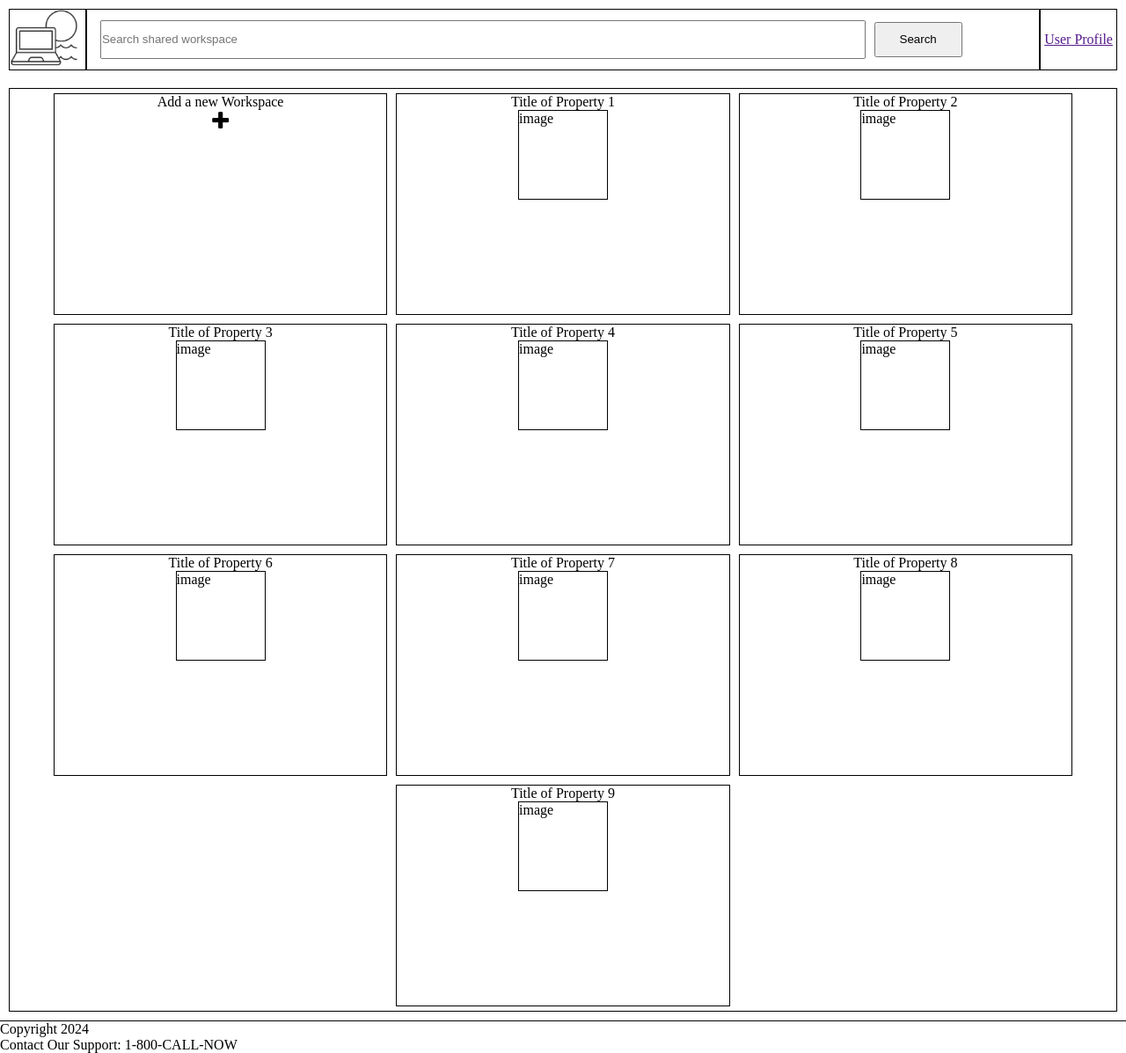
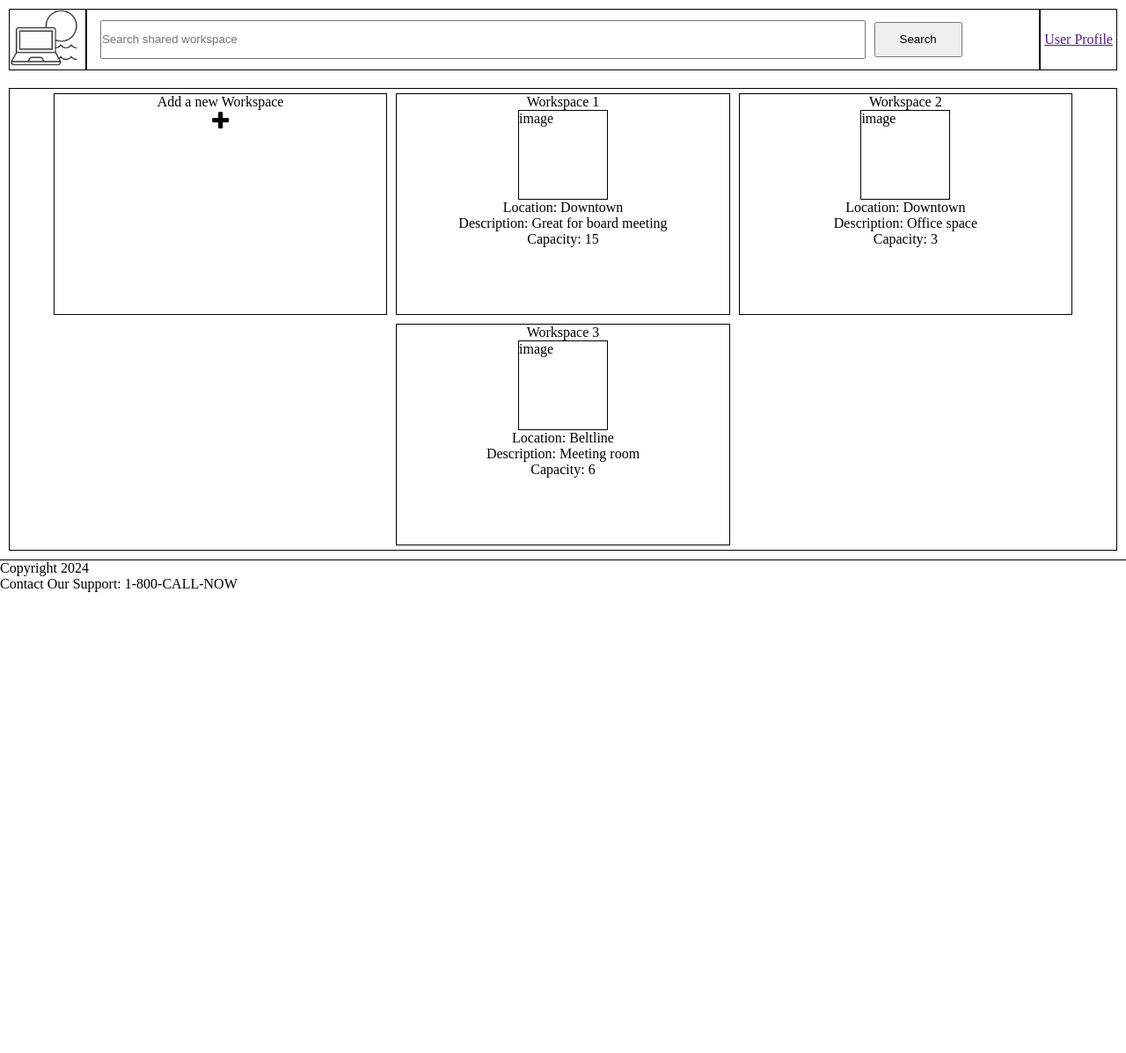
Before and after one commit to laura-bvc/SODV1201-project, a PHP site: page /ownerAllProperties.html in a window 1280 px wide. Shown: the whole page at 88% size. After the commit the page ends 673 px from the top, so only its background shows below. Run offline with PHP 8.4, Linux system fonts and the light colour scheme.

Commit message:
- updated index.html to match workspace array - updated redirects

```diff
--- a/login.html
+++ b/login.html
@@ -5,6 +5,7 @@
     <meta name="viewport" content="width=device-width, initial-scale=1.0">
     <title>Login</title>
     <link rel="stylesheet" href="style.css">
+    <script src="https://cdnjs.cloudflare.com/ajax/libs/jquery/3.7.1/jquery.min.js"></script>
 </head>
 <body>
     <div class="signupHeader">
@@ -21,6 +22,7 @@
             <input type="text" name="loginUsername" id="loginUsername" placeholder="Username">
             <input type="password" name="loginPassword" id="loginPassword" placeholder="Password">
             <button id="loginButton">Log in</button>
+            <p id="loginMessage"></p>
         </div>
     </div>
 
@@ -36,5 +38,7 @@
         <p>Copyright 2024</p>
         <p>Contact Our Support: 1-800-CALL-NOW</p>
     </footer>
+
+    <script src="script.js"></script>
 </body>
 </html>
--- a/ownerAllProperties.html
+++ b/ownerAllProperties.html
@@ -6,6 +6,7 @@
     <title>Properties</title>
     <link rel="stylesheet" href="style.css">
     <link rel="stylesheet" href="https://cdnjs.cloudflare.com/ajax/libs/font-awesome/4.7.0/css/font-awesome.min.css">
+    <script src="https://cdnjs.cloudflare.com/ajax/libs/jquery/3.7.1/jquery.min.js"></script>
 </head>
 <body>
     <div class="homepageHeader">
@@ -23,69 +24,18 @@
     </div>
 
     <div class="propertiesContainer">
-        <div class="propertyBox">
+        <div class="propertyBoxAdd">
             <p>Add a new Workspace</p>
             <i style="font-size:24px" class="fa">&#xf067;</i>
         </div>
-        <div class="propertyBox">
-            <p>Title of Property 1</p>
-            <div class="propertyImgBox">
-                <p>image</p>
-            </div>
-        </div>
-        <div class="propertyBox">
-            <p>Title of Property 2</p>
-            <div class="propertyImgBox">
-                <p>image</p>
-            </div>
-        </div>
-        <div class="propertyBox">
-            <p>Title of Property 3</p>
-            <div class="propertyImgBox">
-                <p>image</p>
-            </div>
-        </div>
-        <div class="propertyBox">
-            <p>Title of Property 4</p>
-            <div class="propertyImgBox">
-                <p>image</p>
-            </div>
-        </div>
-        <div class="propertyBox">
-            <p>Title of Property 5</p>
-            <div class="propertyImgBox">
-                <p>image</p>
-            </div>
-        </div>
-        <div class="propertyBox">
-            <p>Title of Property 6</p>
-            <div class="propertyImgBox">
-                <p>image</p>
-            </div>
-        </div>
-        <div class="propertyBox">
-            <p>Title of Property 7</p>
-            <div class="propertyImgBox">
-                <p>image</p>
-            </div>
-        </div>
-        <div class="propertyBox">
-            <p>Title of Property 8</p>
-            <div class="propertyImgBox">
-                <p>image</p>
-            </div>
-        </div>
-        <div class="propertyBox">
-            <p>Title of Property 9</p>
-            <div class="propertyImgBox">
-                <p>image</p>
-            </div>
-        </div>
+
     </div>
 
     <footer>
         <p>Copyright 2024</p>
         <p>Contact Our Support: 1-800-CALL-NOW</p>
     </footer>
+
+    <script src="script.js"></script>
 </body>
 </html>
--- a/script.js
+++ b/script.js
@@ -82,3 +82,176 @@ $(document).ready(function(){
 
 
 });
+
+// index.html
+// ************* map workspace data to index.html property boxes *************
+$(document).ready(function() {
+	// use data in all_workspace array to populate properties container
+	function addPropertyBoxes() {
+		all_workspace.forEach(function(workspace) {
+			var propertyBox = $("<div>").addClass("propertyBox");
+			var title = $("<p>").text(workspace.title);
+			var propertyImgBox = $("<div>").addClass("propertyImgBox");
+			var image = $("<p>").text("image");
+			var location = $("<p>").text("Location: " + workspace.location);
+			var desc = $("<p>").text("Description: " + workspace.desc);
+			var capacity = $("<p>").text("Capacity: " + workspace.capacity);
+
+			propertyBox.append(title);
+			propertyBox.append(propertyImgBox);
+			propertyImgBox.append(image);
+			propertyBox.append(location);
+			propertyBox.append(desc);
+			propertyBox.append(capacity);
+
+			$(".propertiesContainer").append(propertyBox);
+		});
+	}
+	addPropertyBoxes();
+})
+
+// signup.html
+// ************* store signup data to array all_users_db *************
+$(document).ready(function(){
+	var all_users_db = [
+		{
+			userID: 1,
+			userType: "coworker",
+			username: "coworker1",
+			password: "456456",
+			email: "coworker1@123.com"
+		},
+		{
+			userID: 2,
+			userType: "owner",
+			username: "testuser1",
+			password: "123123",
+			email: "testuser1@123.com"
+		},
+	];
+
+	function addUser(userType) {
+		var usernameField;
+		var emailField;
+		var passwordField;
+		if(userType === 'coworker')
+		{
+			usernameField = $("#coworkerSignupUsername");
+			emailField = $("#coworkerSignupEmail");
+			passwordField = $("#coworkerSignupPassword");
+		}
+		else if(userType === 'owner')
+		{
+			usernameField = $("#ownerSignupUsername");
+			emailField = $("#ownerSignupEmail");
+			passwordField = $("#ownerSignupPassword");
+		}
+
+		var userID = all_users_db.length - 1
+		var username = usernameField.val();
+		var email = emailField.val();
+		var password = passwordField.val();
+
+		//push user data to array
+		all_users_db.push({
+			userID: userID,
+			userType: userType,
+			username: username,
+			email: email,
+			password: password
+		});
+	}
+	// function uses button click to determine 'coworker' or 'owner' userType
+	// and adds userType to database
+	$(".signupButton").click(function(){
+		var userType = $(this).data("type");
+		addUser(userType);
+	})
+})
+
+// login.html
+// ************* login functionality *************
+$(document).ready(function() {
+	var all_users_db = [
+		{
+			userID: 1,
+			userType: "coworker",
+			username: "coworker1",
+			password: "456456",
+			email: "coworker1@123.com"
+		},
+		{
+			userID: 2,
+			userType: "owner",
+			username: "testuser1",
+			password: "123123",
+			email: "testuser1@123.com"
+		},
+	];
+
+	$("#loginButton").click(function() {
+		var loginUsername = $("#loginUsername").val();
+		var loginPassword = $("#loginPassword").val();
+
+		// find user in all_users_db
+		var user = all_users_db.find(function(u){
+			return u.username === loginUsername && u.password === loginPassword;
+		})
+
+		if(user)
+		{
+			// successful login
+			$("#loginMessage").text("Login successful!");
+
+			// redirect owner to their AllProperties page
+			if(user.userType === "owner")
+			{
+				window.location.href = "ownerAllProperties.html?username=" + user.username;
+			}
+			// or redirect coworker to coworker_search page
+			else if(user.userType === "coworker")
+			{
+				window.location.href = "coworker_search.html?userid=int";
+			}
+		}
+		else
+		{
+			$("#loginMessage").text("Error! Username not found.");
+		}
+	})
+})
+
+// ownerAllProperties.html
+// ************* show owner properties on login *************
+// show owner's properties
+$(document).ready(function() {
+	// use data in all_workspace array to populate properties container
+	function addOwnerPropertyBoxes() {
+		all_workspace.forEach(function(workspace) {
+			var propertyBox = $("<div>").addClass("propertyBox");
+			var title = $("<p>").text(workspace.title);
+			var propertyImgBox = $("<div>").addClass("propertyImgBox");
+			var image = $("<p>").text("image");
+			var location = $("<p>").text("Location: " + workspace.location);
+			var desc = $("<p>").text("Description: " + workspace.desc);
+			var capacity = $("<p>").text("Capacity: " + workspace.capacity);
+
+			propertyBox.append(title);
+			propertyBox.append(propertyImgBox);
+			propertyImgBox.append(image);
+			propertyBox.append(location);
+			propertyBox.append(desc);
+			propertyBox.append(capacity);
+
+			$(".propertiesContainer").append(propertyBox);
+		});
+	}
+	addPropertyBoxes();
+})
+
+// redirect user to add/edit workspace
+$(document).ready(function() {
+	$(".propertyBoxAdd").click(function() {
+		window.location.href = "owner_add.html?userid=int";
+	})
+})
--- a/style.css
+++ b/style.css
@@ -68,7 +68,7 @@ footer {
     margin: 10px;
     border: 1px solid;
 }
-.propertyBox {
+.propertyBox, .propertyBoxAdd {
     height: 250px;
     width: 30%;
     border: 1px solid;
```
Also changed, not shown: index.html (+9 -50 lines), signup.html (+5 -2 lines).
